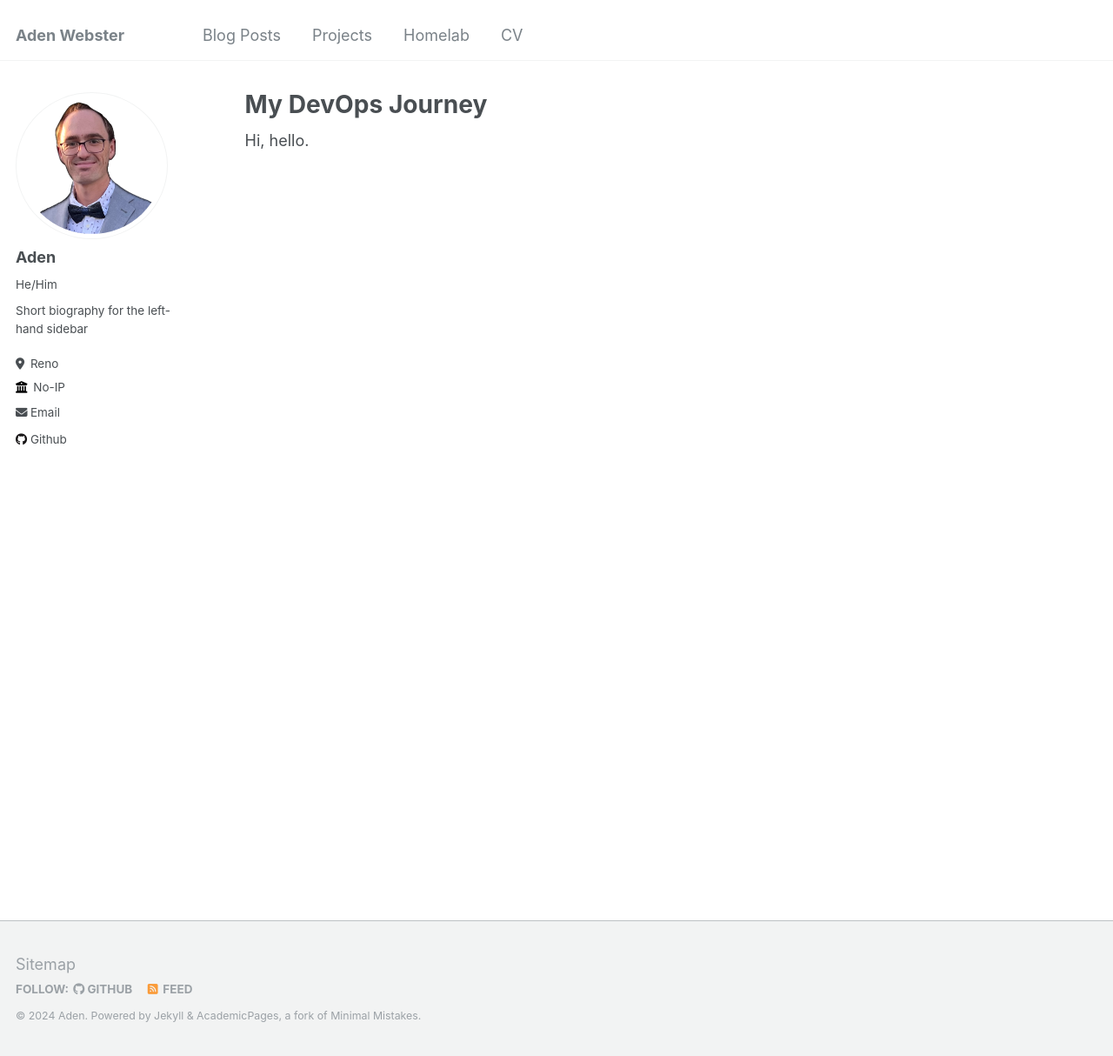
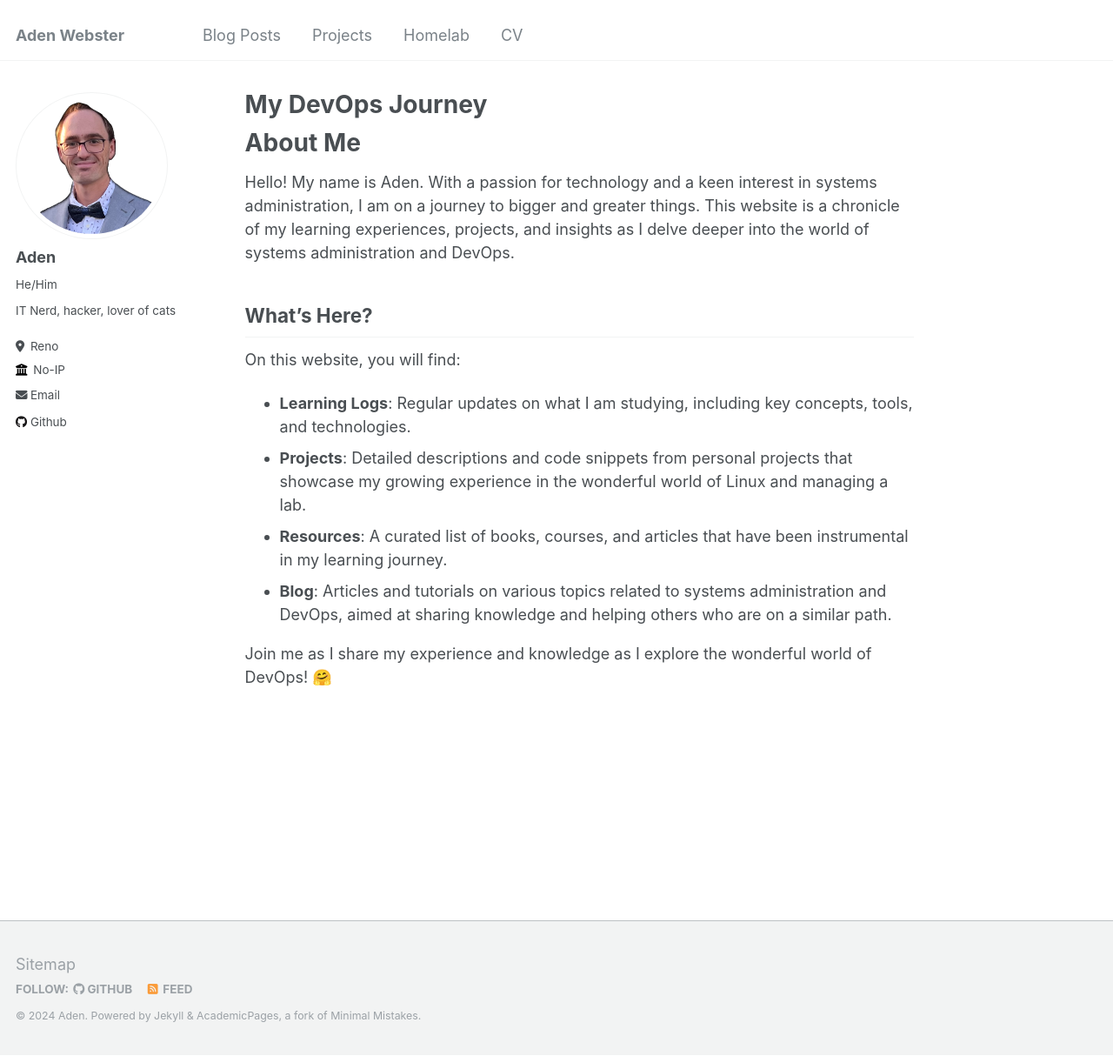
Before and after one commit to aden-webster/a-webster.github.io, a Jekyll site: the page built from _pages/about.md, in a window 1280 px wide and 1214 px high. Shown: the whole window at 87% size. Built offline with Jekyll 4.4.1, drawn with Linux system fonts in a browser that asks for light colours.

Commit message:
Adds about me page, first blog post

```diff
--- a/_config.yml
+++ b/_config.yml
@@ -24,7 +24,7 @@ author:
   avatar           : "profile.png"
   name             : "Aden"
   pronouns         : "He/Him"
-  bio              : "Short biography for the left-hand sidebar"
+  bio              : "IT Nerd, hacker, lover of cats"
   location         : "Reno"
   employer         : "No-IP"
   uri              : # URL
--- a/_pages/about.md
+++ b/_pages/about.md
@@ -7,4 +7,17 @@ redirect_from:
   - /about.html
 ---
 
-Hi, hello.
+# About Me
+
+Hello! My name is Aden. With a passion for technology and a keen interest in systems administration, I am on a journey to bigger and greater things. This website is a chronicle of my learning experiences, projects, and insights as I delve deeper into the world of systems administration and DevOps.
+
+## What's Here?
+
+On this website, you will find:
+
+- **Learning Logs**: Regular updates on what I am studying, including key concepts, tools, and technologies.
+- **Projects**: Detailed descriptions and code snippets from personal projects that showcase my growing experience in the wonderful world of Linux and managing a lab.
+- **Resources**: A curated list of books, courses, and articles that have been instrumental in my learning journey.
+- **Blog**: Articles and tutorials on various topics related to systems administration and DevOps, aimed at sharing knowledge and helping others who are on a similar path.
+
+Join me as I share my experience and knowledge as I explore the wonderful world of DevOps! 🤗
```
Also changed, not shown: _posts/2012-08-14-blog-post-1.md (deleted, +0 -20 lines), _posts/2025-06-01-blog-post-1.md (added, +62 -0 lines), images/favicon.ico, images/homelab-diagram.png (added), 1 other file.
